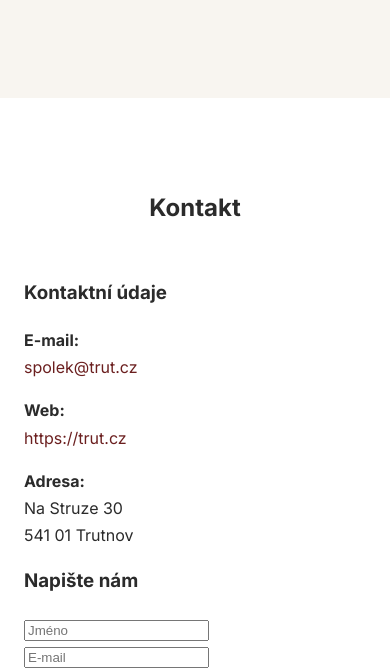
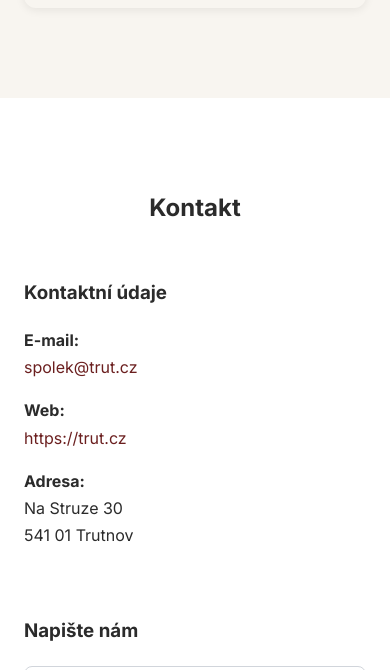
Before and after one commit to petira/trut, a Jekyll site: the page built from index.md, in a window 390 px wide. Shown: the part 5730-6400 px from the top of the page. Built offline with Jekyll 4.4.1, drawn with Linux system fonts in a browser that asks for light colours; some web fonts are replaced.

Commit message:
Update main.css

```diff
--- a/assets/css/main.css
+++ b/assets/css/main.css
@@ -249,3 +249,76 @@ h2 {
     }
 
 }
+
+/* CONTACT */
+
+.contact-grid {
+    display: grid;
+
+    grid-template-columns: 1fr 1fr;
+
+    gap: 50px;
+}
+
+.contact-form {
+    display: flex;
+    flex-direction: column;
+    gap: 16px;
+}
+
+.contact-form input,
+.contact-form textarea {
+
+    width: 100%;
+
+    padding: 14px;
+
+    border: 1px solid #d1d5db;
+
+    border-radius: 8px;
+
+    font-family: inherit;
+    font-size: 1rem;
+}
+
+.contact-form button {
+    border: none;
+    cursor: pointer;
+}
+
+/* MAP */
+
+.map-wrapper {
+    overflow: hidden;
+
+    border-radius: 12px;
+
+    box-shadow: 0 2px 10px rgba(0,0,0,.08);
+}
+
+/* FOOTER */
+
+.footer {
+
+    background: var(--color-primary-dark);
+
+    color: white;
+
+    padding: 50px 0;
+
+    text-align: center;
+}
+
+.footer p {
+    margin: 8px 0;
+}
+
+/* MOBILE */
+
+@media (max-width: 768px) {
+
+    .contact-grid {
+        grid-template-columns: 1fr;
+    }
+
+}
```
